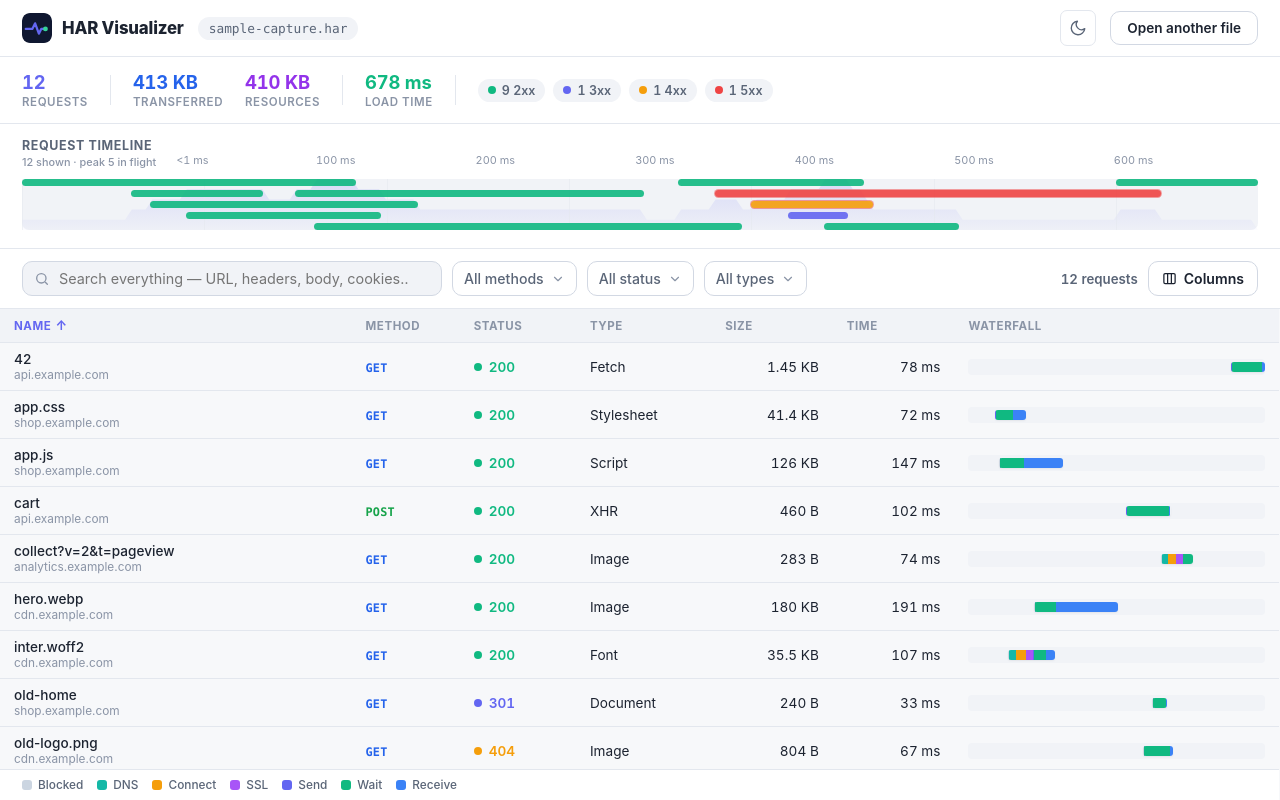
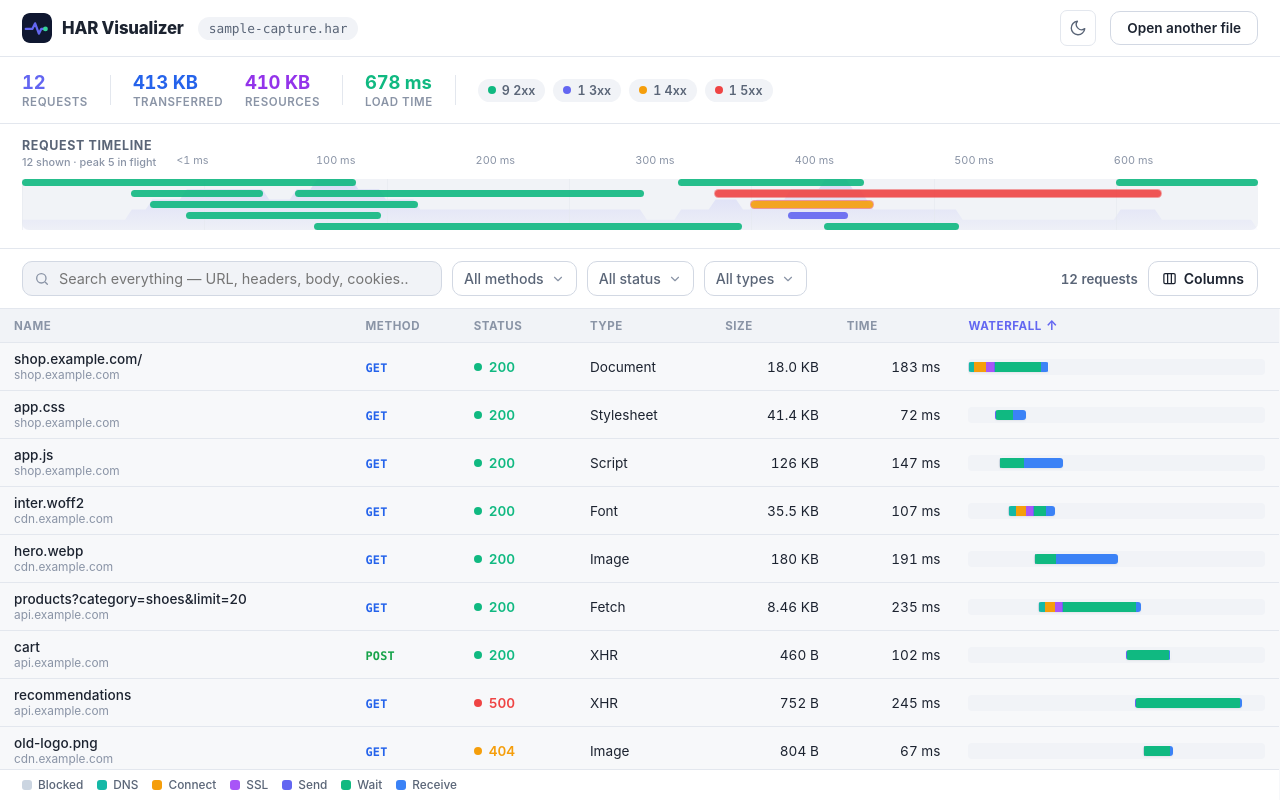
Before and after one commit to imashmit/har-visualizer, a React (Vite) app: page / in a window 1280 px wide. Both pictures are taken after a click on the button "Try it with a sample capture". Built offline with nearby package versions, Linux system fonts and the light colour scheme.

Commit message:
Default request sort to waterfall; expand all JSON nodes by default

```diff
--- a/src/components/DetailPanel.tsx
+++ b/src/components/DetailPanel.tsx
@@ -419,13 +419,13 @@ function JsonViewer({ value }: { value: unknown }) {
     el?.scrollIntoView({ block: 'nearest' })
   }, [active, matches])
 
-  const isOpen = (id: string, depth: number) => {
+  const isOpen = (id: string, _depth: number) => {
     if (forcedOpen.has(id)) return true
     const u = userToggled.get(id)
     if (u !== undefined) return u
     if (allMode === 'expand') return true
     if (allMode === 'collapse') return false
-    return depth <= 1
+    return true
   }
 
   const toggle = (id: string, depth: number) => {
--- a/src/components/RequestList.tsx
+++ b/src/components/RequestList.tsx
@@ -40,7 +40,7 @@ interface Props {
 }
 
 export function RequestList({ entries, selectedId, onSelect, totalSpan, columns }: Props) {
-  const [sortKey, setSortKey] = useState<ColumnKey>('start')
+  const [sortKey, setSortKey] = useState<ColumnKey>('waterfall')
   const [sortDir, setSortDir] = useState<SortDir>('asc')
   const [widths, setWidths] = useState<Record<ColumnKey, number>>(loadWidths)
   const selectedRowRef = useRef<HTMLTableRowElement | null>(null)
```
